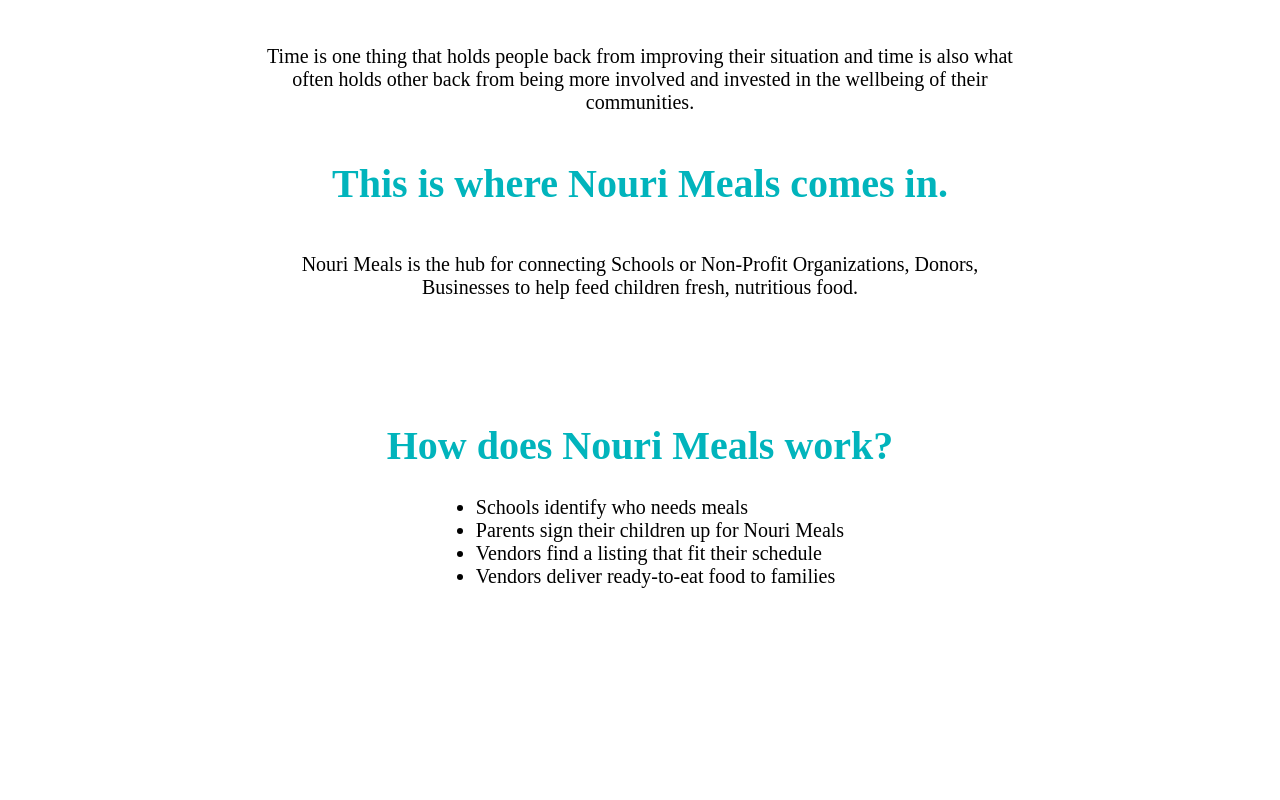
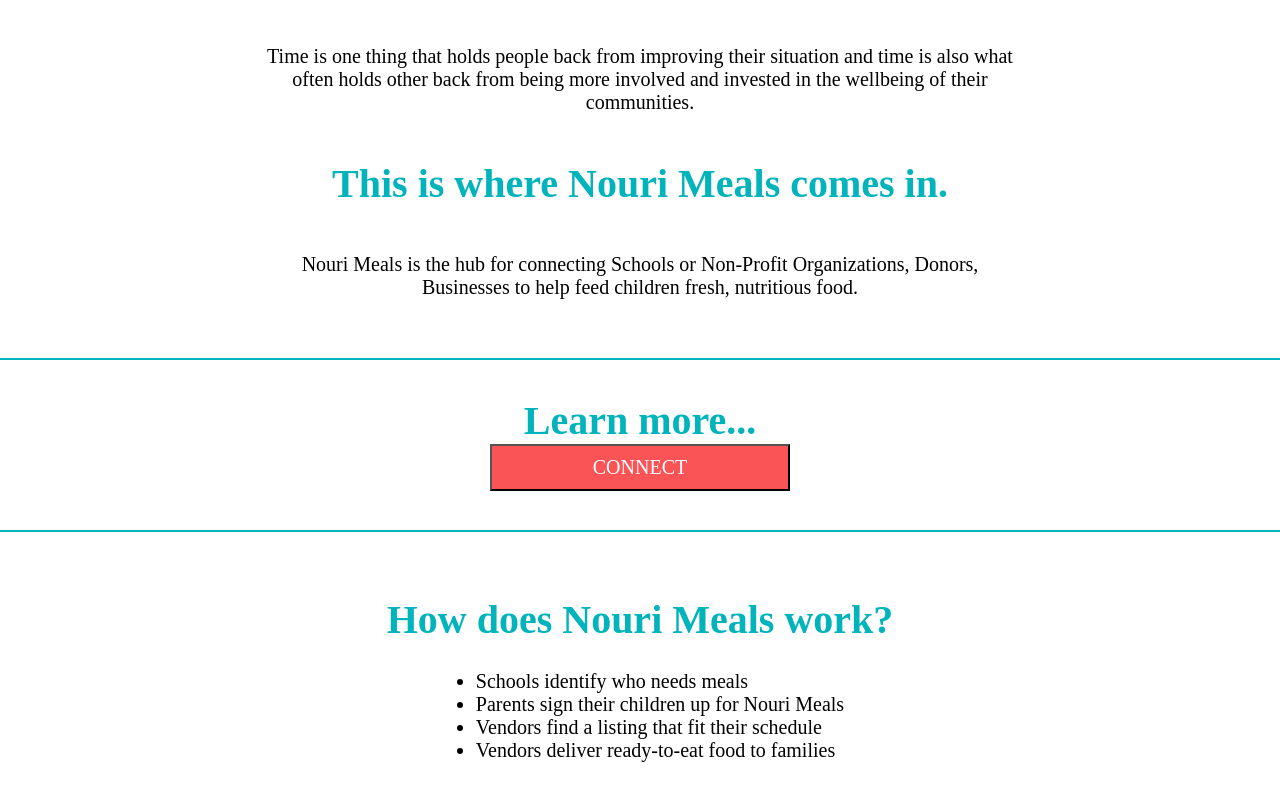
Before and after one commit to nourimeals/website, a React app: page / in a window 1280 px wide. Shown: the part 1005-1805 px from the top of the page. Before the commit the page ends 1631 px from the top, so only its background shows below. Built offline with nearby package versions, Linux system fonts and the light colour scheme.

Commit message:
added learn more section

```diff
--- a/src/components/home/home.jsx
+++ b/src/components/home/home.jsx
@@ -30,6 +30,10 @@
           <h1>This is where Nouri Meals comes in.</h1>
           <p>Nouri Meals is the hub for connecting Schools or Non-Profit Organizations, Donors, Businesses to help feed children fresh, nutritious food.</p>
         </section>
+        <section id="home-learn-more">
+          <h1>Learn more...</h1>
+          <a href="mailto:ambergkim@gmail.com"><button>CONNECT</button></a>
+        </section>
         <section id="home-how-it-works">
           <h1>How does Nouri Meals work?</h1>
           <ul>
--- a/src/components/home/home.scss
+++ b/src/components/home/home.scss
@@ -3,7 +3,8 @@
 *******************************/
 $bg-img: url('../../images/meal-prep.jpg');
 
-$text-empahasis-color: #01B4BC;
+$teal-empahasis-color: #01B4BC;
+$red-cta-color: #FA5457;
 
 
 
@@ -92,7 +93,42 @@
   padding: 5%;
 
   h1 {
-    color: $text-empahasis-color;
+    color: $teal-empahasis-color;
+  }
+
+  @media only screen and (min-width: 700px) {
+    padding: 3% 20%;
+  }
+}
+
+/******************************
+    LEARN MORE
+*******************************/
+#home-learn-more {
+  font-size: 20px;
+  display: flex;
+  flex-direction: column;
+  justify-content: center;
+  text-align: center;
+  padding: 10% 5%;
+  border-top: 2px solid $teal-empahasis-color;
+  border-bottom: 2px solid $teal-empahasis-color;
+
+  h1 {
+    color: $teal-empahasis-color;
+    margin: 0;
+  }
+
+  a {
+    width: 100%;
+
+    button {
+      width: 100%;
+      background-color: $red-cta-color;
+      color: white;
+      padding: 10px;
+      max-width: 300px;
+    }
   }
 
   @media only screen and (min-width: 700px) {
@@ -112,7 +148,7 @@
   padding: 5%;
 
   h1 {
-    color: $text-empahasis-color;
+    color: $teal-empahasis-color;
   }
 
   ul  {
```
